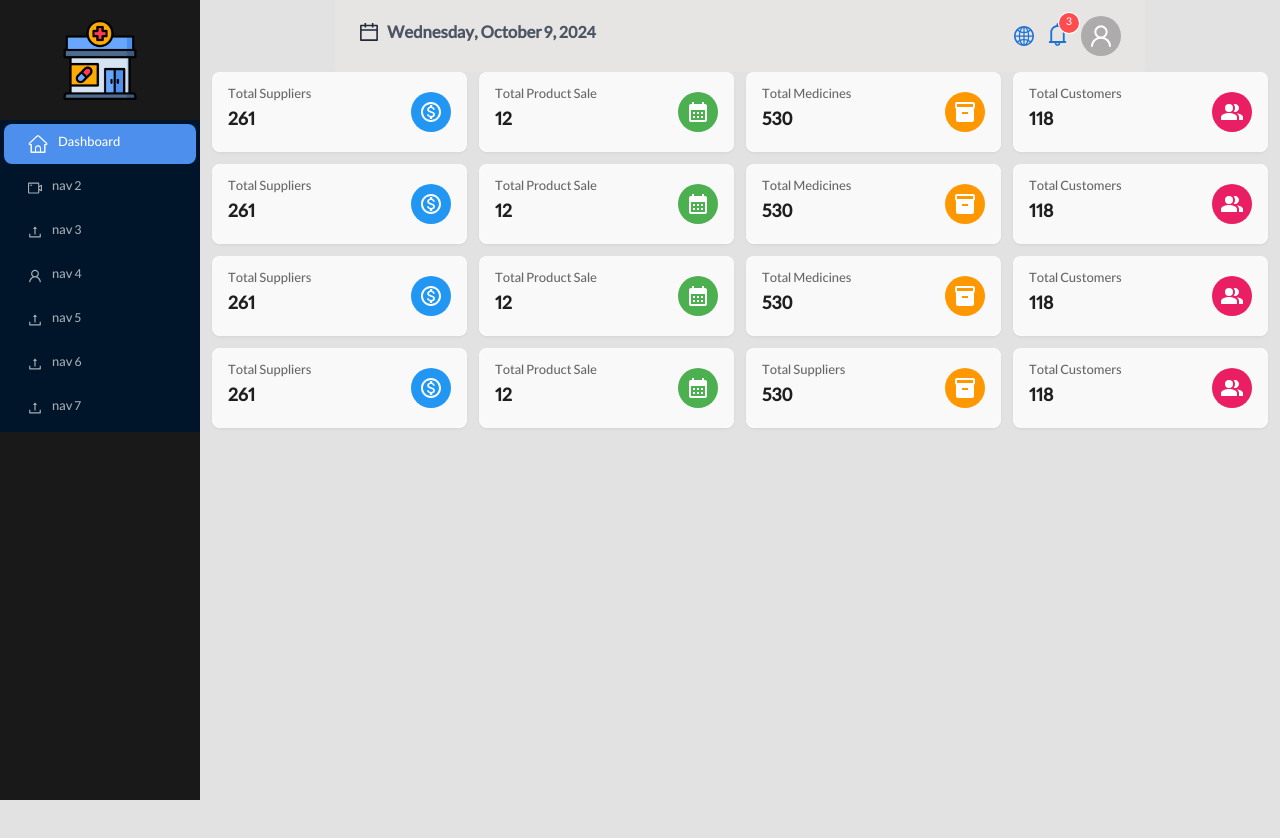
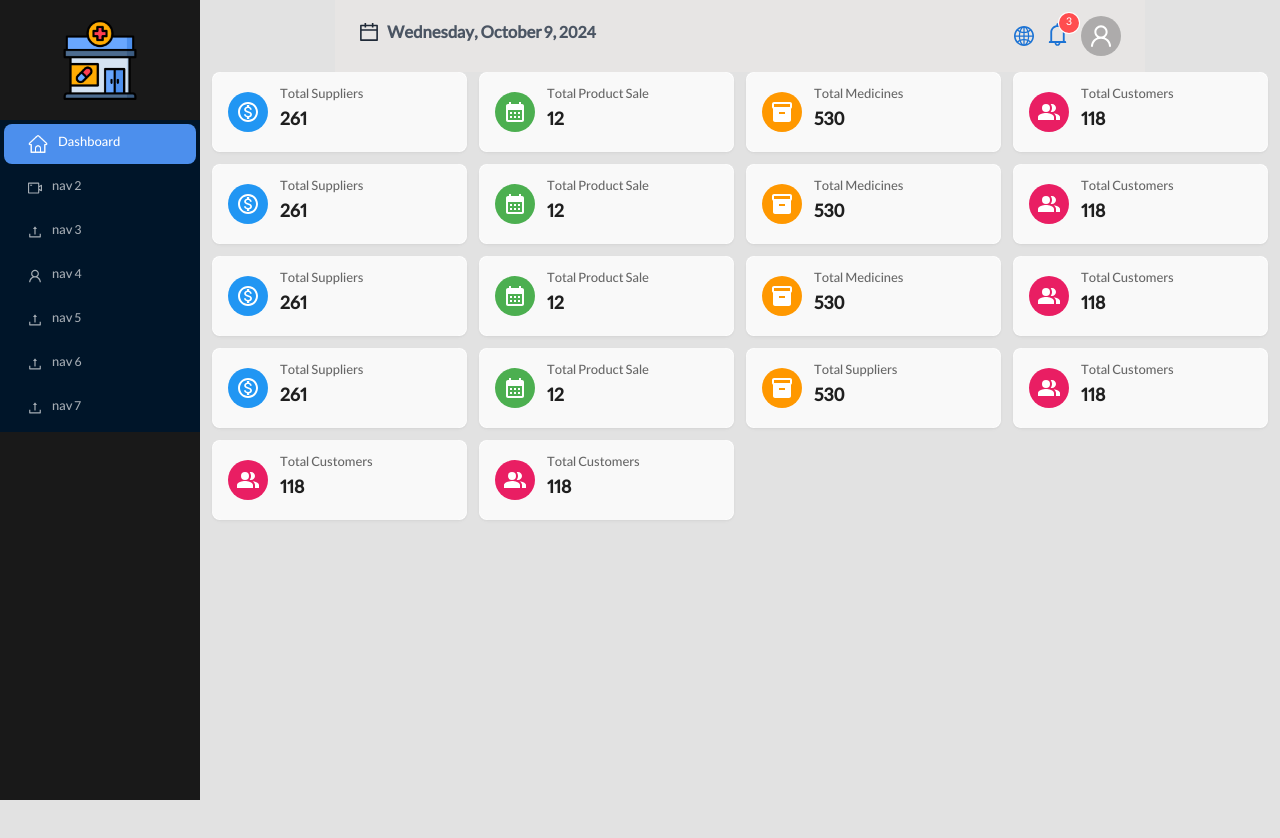
Before and after one commit to HaniehGharaee/dashboard-pharmacy, a React (Vite) app: page / in a window 1280 px wide. Shown: the top 838 px of the page. Built offline with nearby package versions, Linux system fonts and the light colour scheme; a web font is replaced by a local one.

Commit message:
Fix style cards

```diff
--- a/src/components/dashboard/card.jsx
+++ b/src/components/dashboard/card.jsx
@@ -101,6 +101,18 @@ const stats = [
     icon: <PeopleAltIcon />,
     color: "#e91e63",
   },
+  {
+    title: "Total Customers",
+    value: "118",
+    icon: <PeopleAltIcon />,
+    color: "#e91e63",
+  },
+  {
+    title: "Total Customers",
+    value: "118",
+    icon: <PeopleAltIcon />,
+    color: "#e91e63",
+  },
 ];
 
 const CardsDashboard = () => {
@@ -115,18 +127,12 @@ const CardsDashboard = () => {
                 padding: "12px 16px",
                 display: "flex",
                 alignItems: "center",
-                justifyContent: "space-between",
+                justifyContent: "flex-start", //start from left
                 height: 80,
                 background: "#f9f9f9",
                 borderRadius: 10,
               }}
             >
-              <div>
-                <div style={{ fontSize: 14, color: "#666" }}>{item.title}</div>
-                <div style={{ fontSize: 20, fontWeight: "bold" }}>
-                  {item.value}
-                </div>
-              </div>
               <div
                 style={{
                   backgroundColor: item.color,
@@ -137,9 +143,21 @@ const CardsDashboard = () => {
                   alignItems: "center",
                   justifyContent: "center",
                   color: "#fff",
+                  marginRight: 12
                 }}
               >
                 {item.icon}
+              </div>
+              <div
+                style={{
+                  display: "flex",
+                  flexDirection: "column",
+                }}
+              >
+                <div style={{ fontSize: 14, color: "#666" }}>{item.title}</div>
+                <div style={{ fontSize: 20, fontWeight: "bold" }}>
+                  {item.value}
+                </div>
               </div>
             </Card>
           </Col>
```
